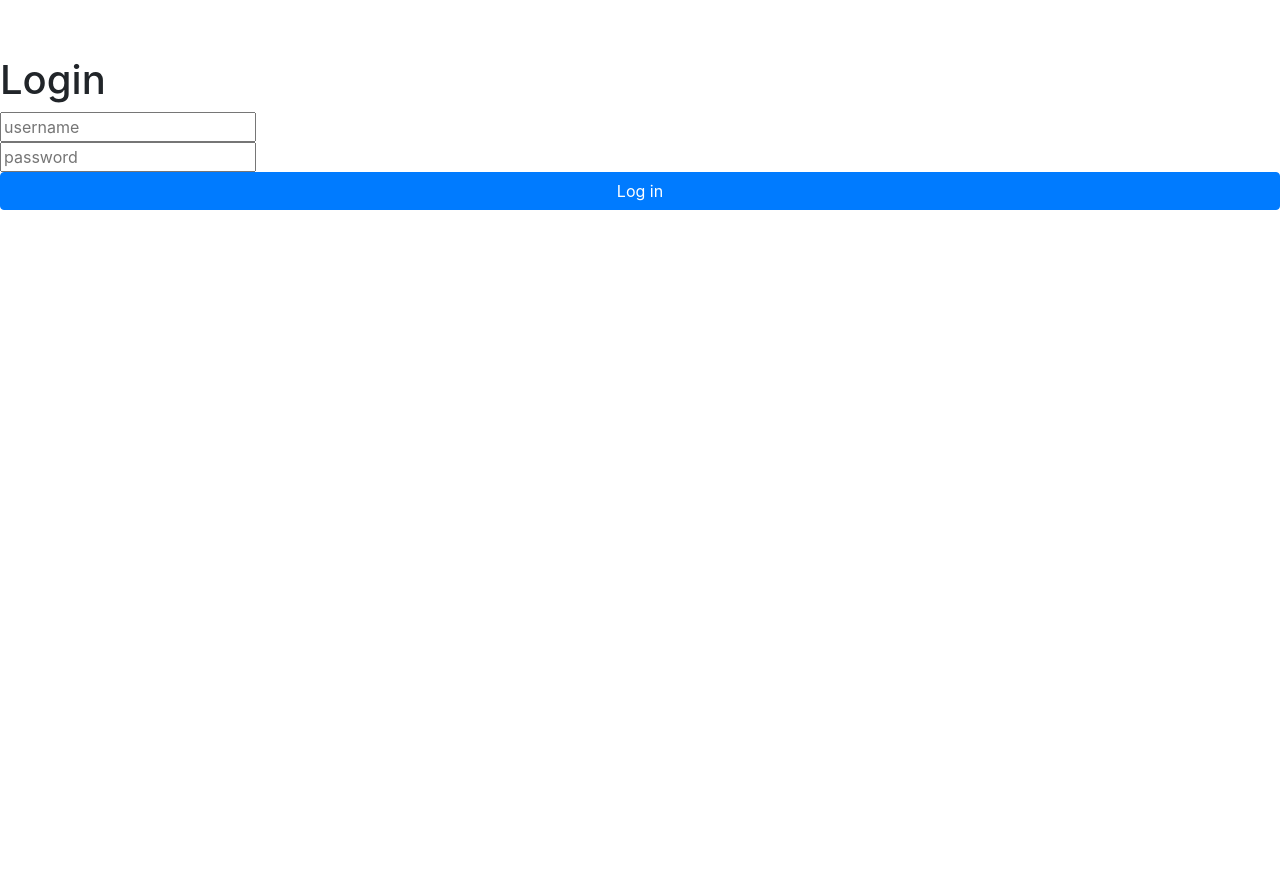
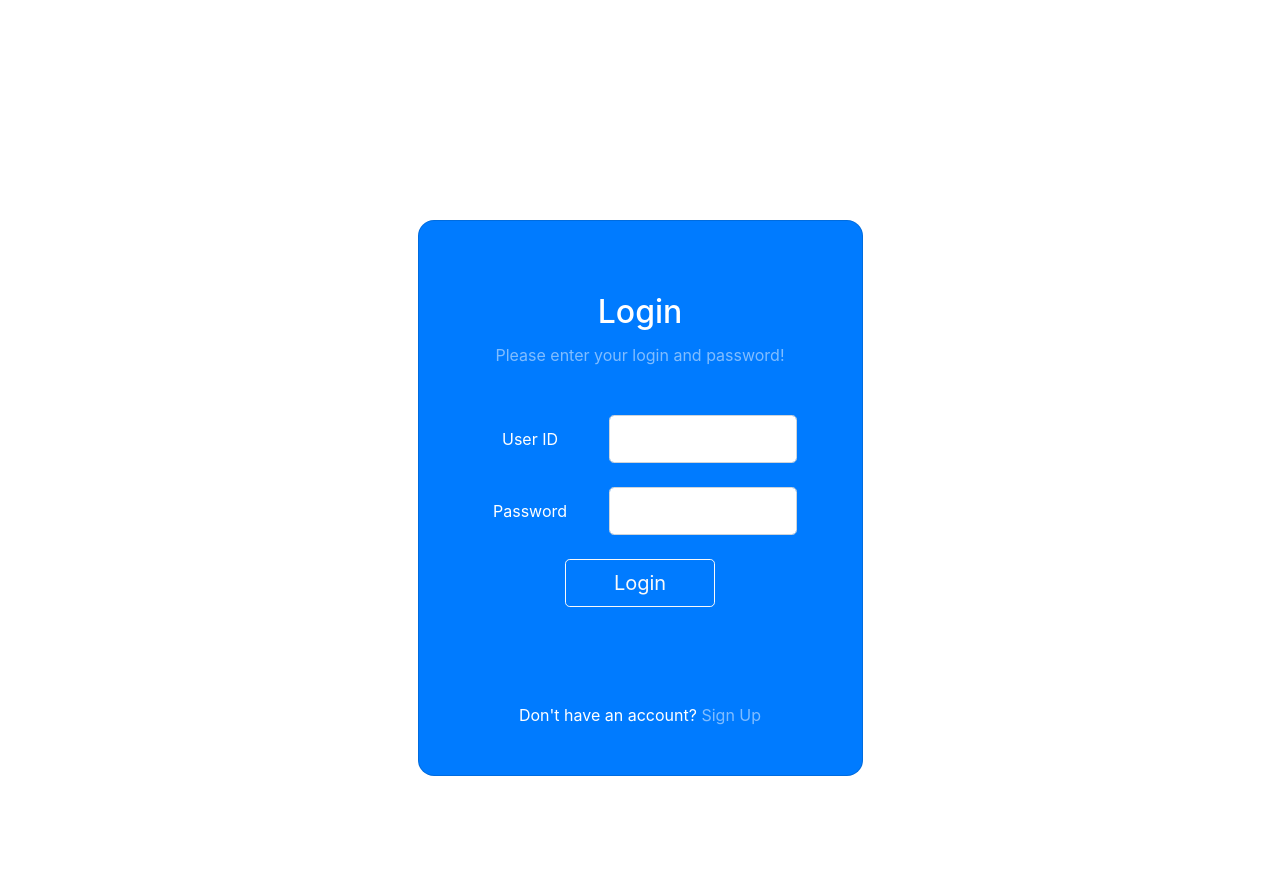
Before and after one commit to WAWQAQMAKABAKA/CS304Kard, a Flask app: template templates/login.html in a window 1280 px wide. Before the commit the page ends 210 px from the top, so only its background shows below. Run offline with Flask 2, Linux system fonts and the light colour scheme; the visitor is signed in with stand-in values (Sample User, id 1); the template is opened without the code that fills it: most values are stand-ins (such as "Sample title", 1, 10 or a date in 2020); some libraries are stand-ins or nearby versions.

Commit message:
added login feature frontend

```diff
--- a/app.py
+++ b/app.py
@@ -35,11 +35,14 @@ def index():
     cards = dbact.card_filepath_generator(cards, app.config['CARDPIC'], '.JPG')
     return render_template('index.html', cards = cards)
 
-@app.route('/login/', methods=['POST'])
+@app.route('/login/', methods=['GET', 'POST'])
 def login():
-    uid = request.form.get('uid')
-    session['uid'] = uid
-    return redirect(url_for('index'))
+    if request.method == 'GET':
+        return render_template('login.html')
+    else:
+        uid = request.form.get('uid')
+        session['uid'] = uid
+        return redirect(url_for('index'))
 
 @app.route('/buy/', methods=['GET', 'POST'])
 def buy():
--- a/templates/login.html
+++ b/templates/login.html
@@ -3,26 +3,43 @@
 {% block nav %}{% endblock %}
 
 {% block main_content %}
+<p></p>
+<section id="login" class="container pb-5 vh-100">
+    <div class="row d-flex justify-content-center align-items-center h-100">
+        <div class="col-12 col-md-8 col-lg-6 col-xl-5">
+            <div class="card bg-primary text-white h-100" style="border-radius: 1rem;">
+                <div class="card-body p-5 text-center">
 
-<form action="/login" method="POST">
-    <div class="login">
-        <div class="login-screen">
-            <div class="app-title">
-                <h1>Login</h1>
+                    <div class="mb-md-5 mt-md-4 pb-5">
+
+                        <h2 class="card-title">Login</h2>
+                        <p class="text-white-50 mb-5">Please enter your login and password!</p>
+
+                        <form id="login_form" method="post" action="{{url_for('login')}}">
+                            <div class="form-inline form-white mb-4 form-group row">
+                                <label class="col-md-5 col-form-label form-control-label" for="userid">User ID</label>
+                                <input type="text" name="uid" id="userid" class="form-control form-control-lg col-md-6" />
+                            </div>
+
+                            <div class="form-inline form-white mb-4 form-group row">
+                                <label class="col-md-5 col-form-label form-control-label" for="typePasswordX">Password</label>
+                                <input type="password" id="typePasswordX" class="form-control form-control-lg col-md-6" />
+                            </div>
+
+                            <input class="btn btn-outline-light btn-lg px-5" type="submit" value="Login"></input>
+                        </form>
+
+                    </div>
+
+                    <div>
+                        <p class="mb-0">Don't have an account? <a href="#!" class="text-white-50 fw-bold">Sign Up</a>
+                        </p>
+                    </div>
+
+                </div>
             </div>
-        <div class="login-form">
-            <div class="control-group">
-                <input type="text" class="login-field" value="" placeholder="username" name="username">
-                <label class="login-field-icon fui-user" for="login-name"></label>
-            </div>
-        <div class="control-group">
-            <input type="password" class="login-field" value="" placeholder="password" name="password">
-            <label class="login-field-icon fui-lock" for="login-pass"></label>
         </div>
-         <input type="submit" value="Log in" class="btn btn-primary btn-large btn-block">
-       </div>
-      </div>
-     </div>
-    </form>
+    </div>
+</section>
 
 {% endblock %}
```
